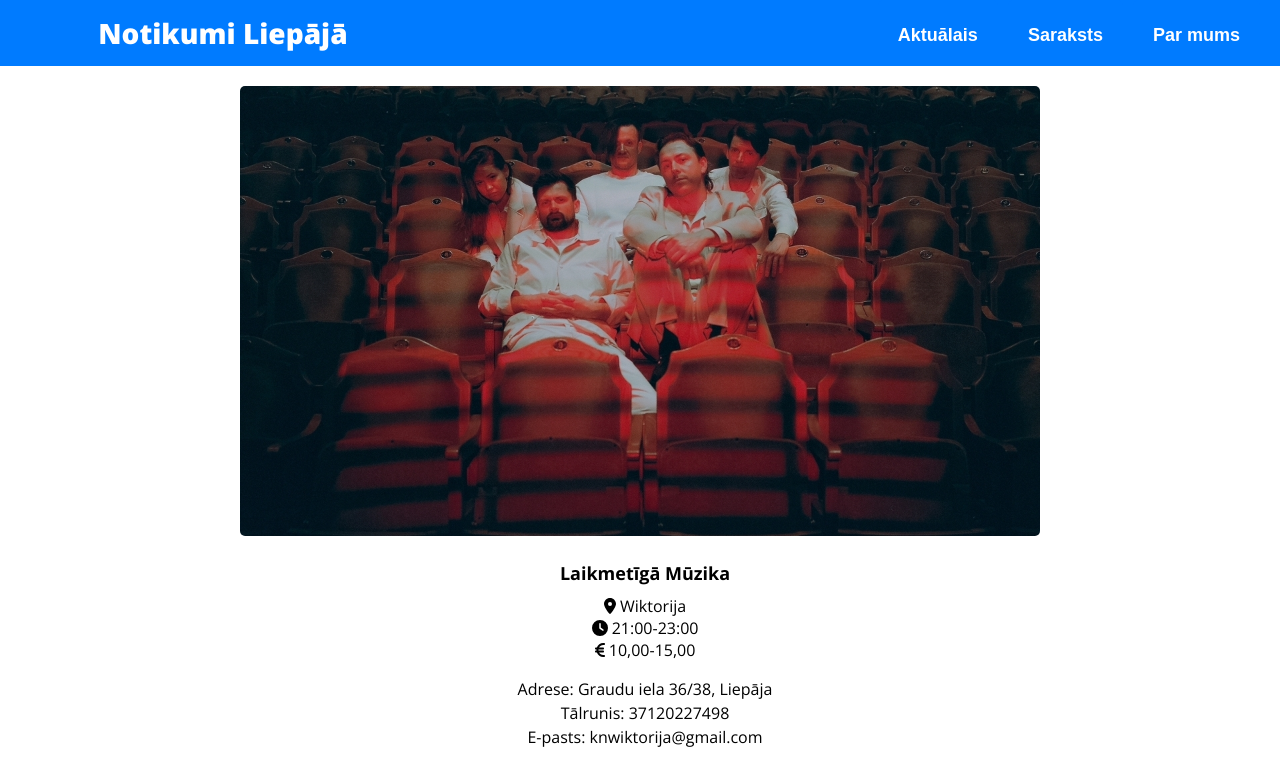
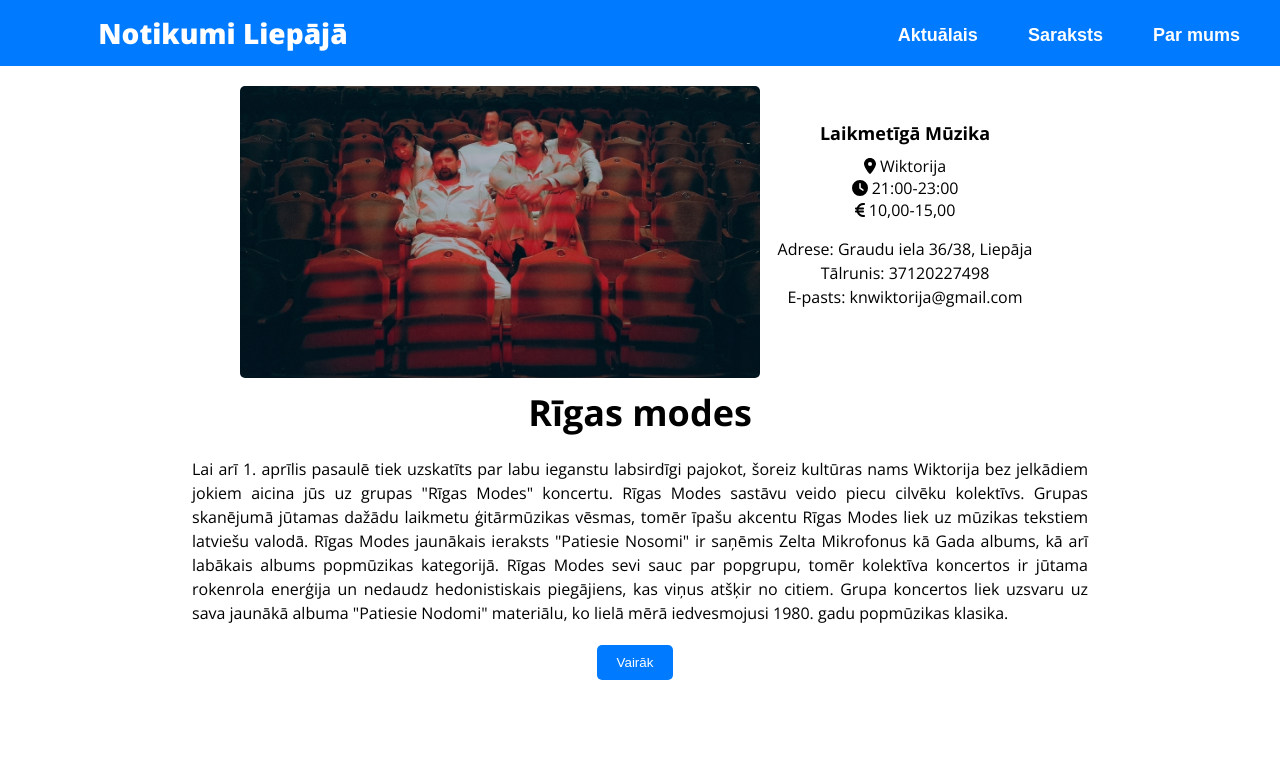
Before and after one commit to ExtraAngel/Notikumi_Liepaja_Projekts, a React (Create React App) app: page /EventPage/0 in a window 1280 px wide. Shown: the top 782 px of the page. Built offline with nearby package versions, Linux system fonts and the light colour scheme; a web font is replaced by a local one.

Commit message:
Fixed container for Evenetpage

```diff
--- a/src/styles.css
+++ b/src/styles.css
@@ -138,6 +138,13 @@ NAVBAR CSS
   width: 50%;
   margin-top: 15px;
 }
+
+.container {
+  display: grid;
+  grid-template-columns: 65% 35%;
+  text-align: center;
+}
+
 .container-about {
   margin: auto;
   max-width: 80%;
```
